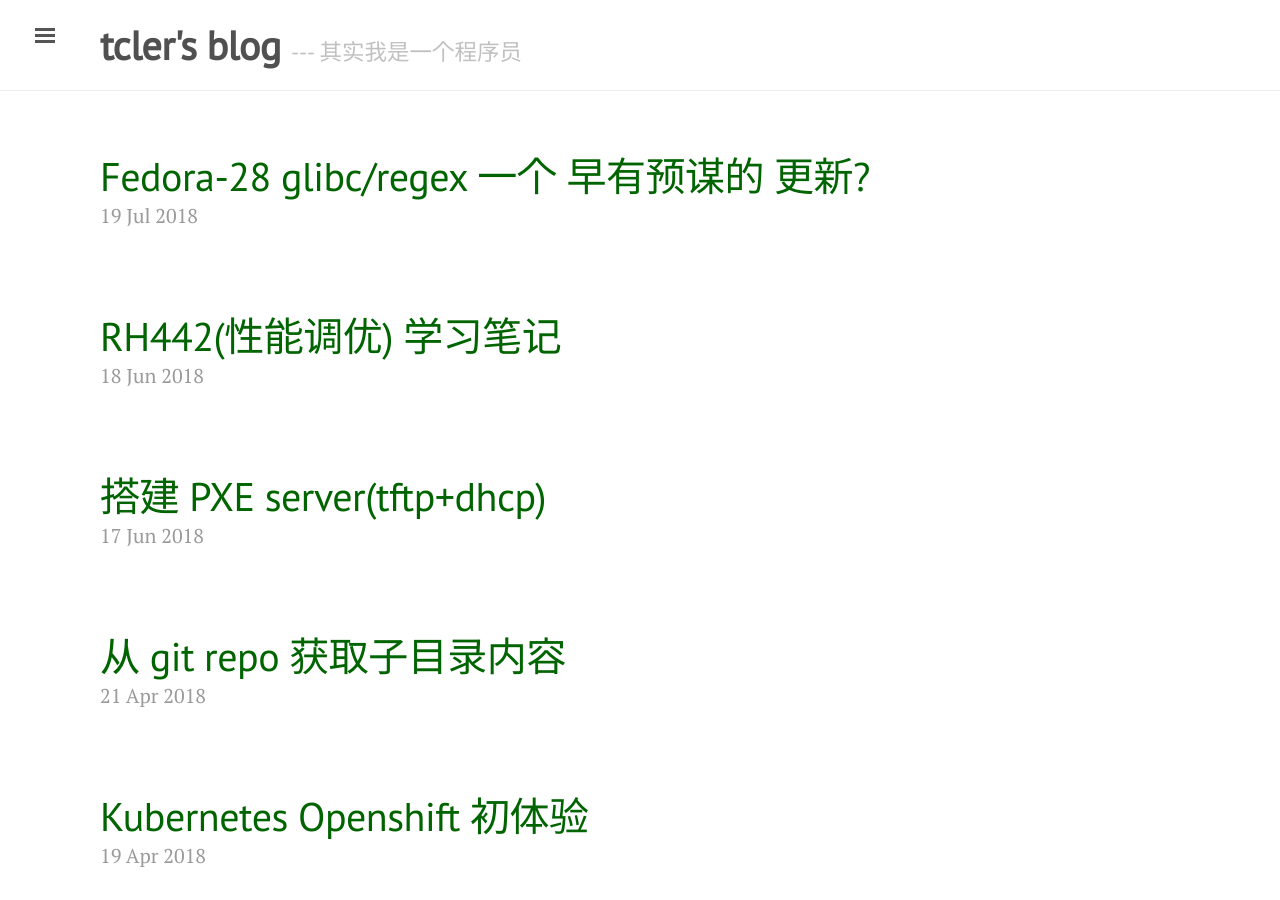
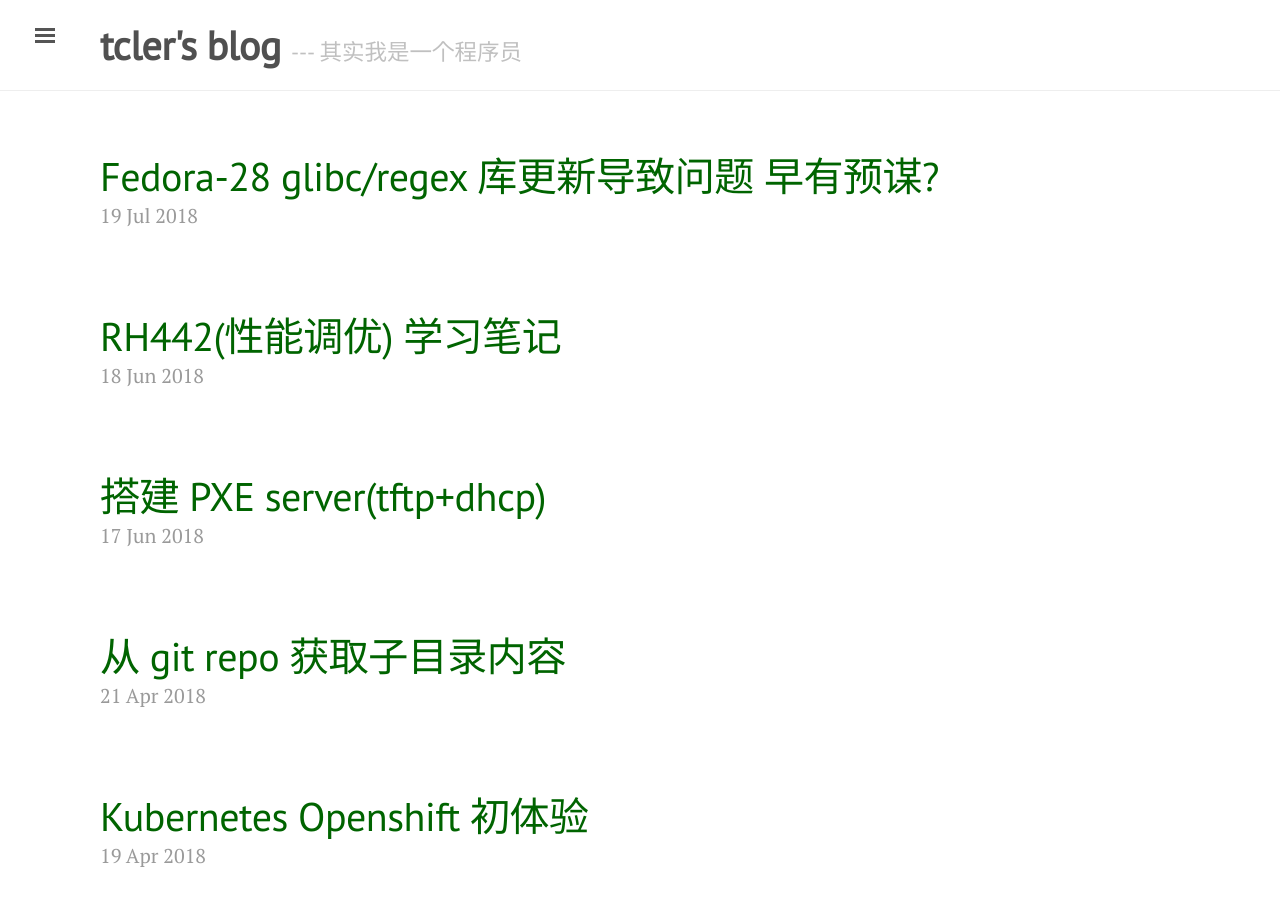
Before and after one commit to tcler/tcler.github.io, a Jekyll site: the page built from index.html, in a window 1280 px wide and 900 px high. Built offline with Jekyll 4.4.1, drawn with Linux system fonts in a browser that asks for light colours; the list of posts is cut into pages by our own code.

Commit message:
Update 2018-07-19-glibc-regex-change-on-Fedora-28.md

```diff
--- a/_posts/2018-07-19-glibc-regex-change-on-Fedora-28.md
+++ b/_posts/2018-07-19-glibc-regex-change-on-Fedora-28.md
@@ -1,6 +1,6 @@
 ---
 layout: post
-title: "Fedora-28 glibc/regex 一个 早有预谋的 更新?"
+title: "Fedora-28 glibc/regex 库更新导致问题 早有预谋?"
 ---
 
 ### 问题
```
